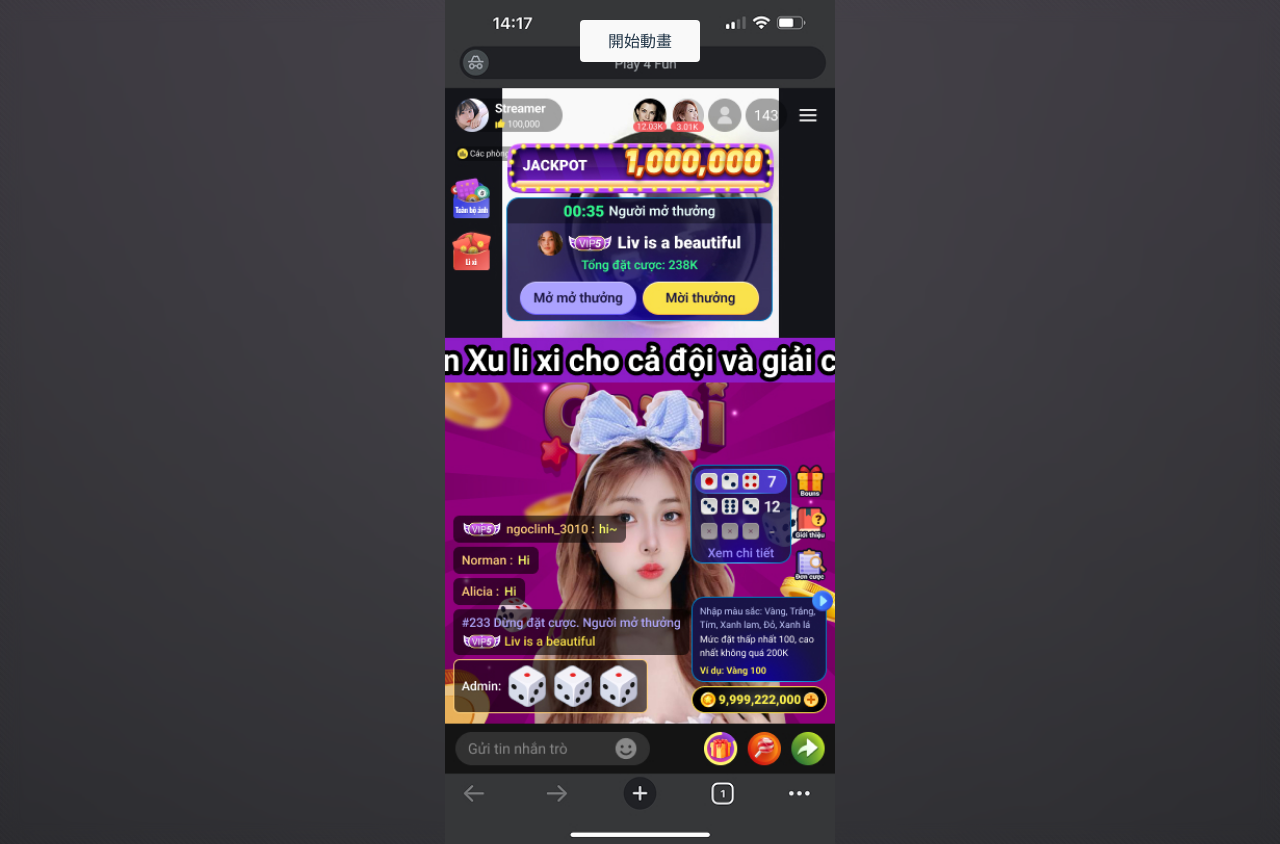
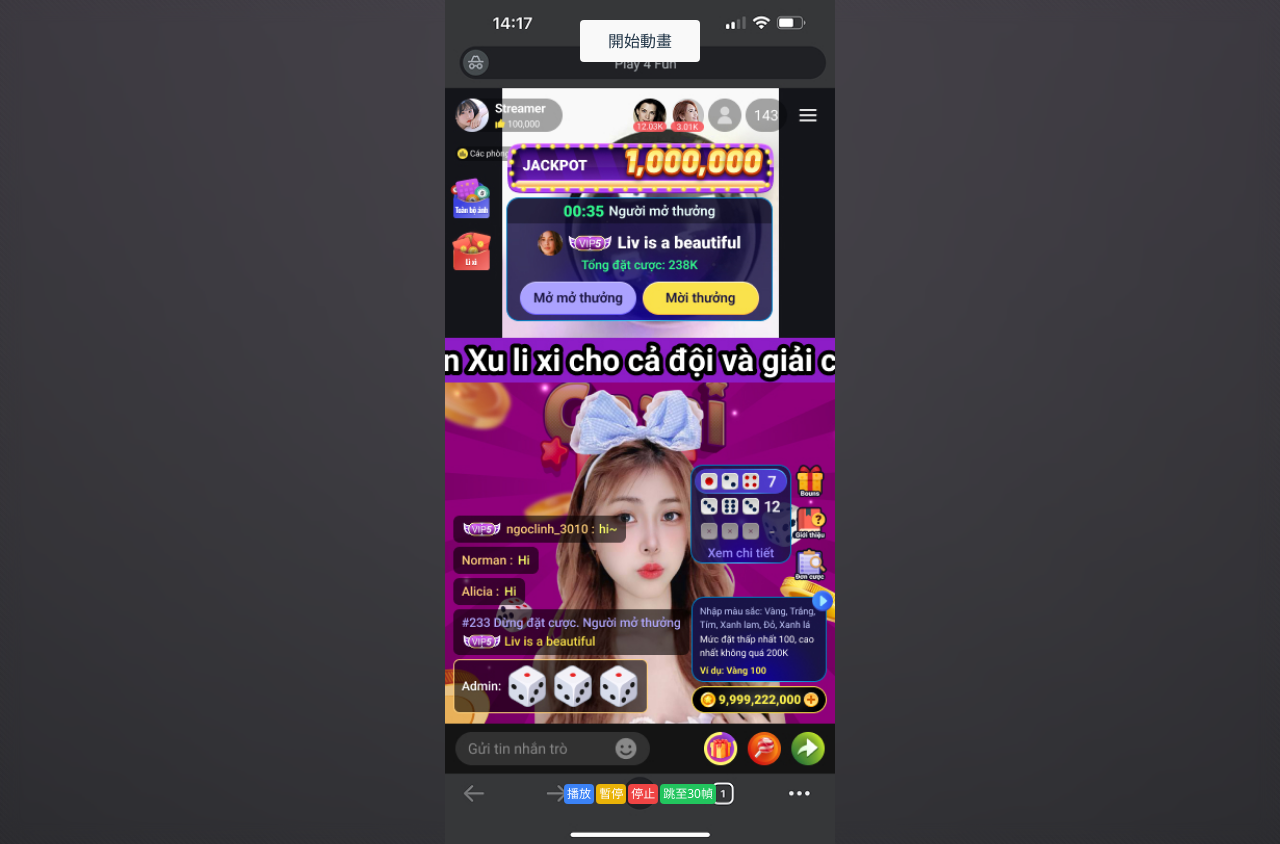
Before and after one commit to a23246542/bonus-demo, a React (Vite) app: page / in a window 1280 px wide. Built offline with nearby package versions, Linux system fonts and the light colour scheme.

Commit message:
feat: add manual control for Lottie animations with play, pause, stop, and seek functions

```diff
--- a/src/components/AnimationDemo.tsx
+++ b/src/components/AnimationDemo.tsx
@@ -1,4 +1,4 @@
-import React, { useCallback, useMemo } from "react";
+import React, { useCallback, useMemo, useRef } from "react";
 import {
   motion,
   useAnimationControls,
@@ -6,7 +6,7 @@ import {
   AnimationControls,
 } from "framer-motion";
 import BonusBackground from "./BonusBackground";
-import LottieOverlay from "./LottieOverlay";
+import LottieOverlay, { LottieControlsRef } from "./LottieOverlay";
 import DiceGroup from "./DiceGroup";
 import AmountDisplay from "./AmountDisplay";
 import jackpotBg from "../assets/JACKPOT.jpg";
@@ -91,6 +91,9 @@ const AnimationDemo: React.FC = () => {
   const lottieControls = useAnimationControls();
   const amountControls = useAnimationControls();
 
+  // 內部管理 Lottie ref
+  const lottieRef = useRef<LottieControlsRef>(null);
+
   // 建立控制器映射
   const controlsMap = useMemo<Record<ComponentType, AnimationControls>>(
     () => ({
@@ -162,6 +165,11 @@ const AnimationDemo: React.FC = () => {
         try {
           await controls.lottie.start("visible");
           console.log("Lottie動畫已啟動");
+
+          // 在這裡手動播放 Lottie 動畫
+          if (lottieRef.current) {
+            lottieRef.current.play();
+          }
         } catch (err) {
           console.error("Lottie動畫啟動失敗:", err);
           throw err;
@@ -192,6 +200,31 @@ const AnimationDemo: React.FC = () => {
       startSequence(); // 開始動畫序列
     }, 50);
   }, [resetSequence, startSequence, apertureControls]);
+
+  // 手動控制 Lottie 動畫的函式
+  const playLottie = useCallback(() => {
+    if (lottieRef.current) {
+      lottieRef.current.play();
+    }
+  }, []);
+
+  const pauseLottie = useCallback(() => {
+    if (lottieRef.current) {
+      lottieRef.current.pause();
+    }
+  }, []);
+
+  const stopLottie = useCallback(() => {
+    if (lottieRef.current) {
+      lottieRef.current.stop();
+    }
+  }, []);
+
+  const seekLottie = useCallback((frame: number) => {
+    if (lottieRef.current) {
+      lottieRef.current.seek(frame);
+    }
+  }, []);
 
   const appStyle = {
     backgroundImage: `url(${jackpotBg})`,
@@ -264,7 +297,11 @@ const AnimationDemo: React.FC = () => {
             animate={lottieControls}
             variants={lottieVariants}
           >
-            <LottieOverlay isVisible={true} onAnimationComplete={undefined} />
+            <LottieOverlay
+              ref={lottieRef}
+              isVisible={true}
+              onAnimationComplete={() => console.log("Lottie 動畫播放完成")}
+            />
           </motion.div>
           {/* )} */}
           {/* </AnimatePresence> */}
@@ -310,6 +347,34 @@ const AnimationDemo: React.FC = () => {
         {/* </AnimatePresence> */}
       </div>
 
+      {/* Lottie 控制按鈕 */}
+      <div className="absolute bottom-40 left-0 right-0 mx-auto flex justify-center gap-2">
+        <button
+          onClick={playLottie}
+          className="text-xs px-2 py-1 bg-blue-500 text-white rounded"
+        >
+          播放
+        </button>
+        <button
+          onClick={pauseLottie}
+          className="text-xs px-2 py-1 bg-yellow-500 text-white rounded"
+        >
+          暫停
+        </button>
+        <button
+          onClick={stopLottie}
+          className="text-xs px-2 py-1 bg-red-500 text-white rounded"
+        >
+          停止
+        </button>
+        <button
+          onClick={() => seekLottie(30)}
+          className="text-xs px-2 py-1 bg-green-500 text-white rounded"
+        >
+          跳至30幀
+        </button>
+      </div>
+
       {/* 動畫完成後顯示重設按鈕 */}
       {isComplete && (
         <button
--- a/src/components/LottieOverlay.tsx
+++ b/src/components/LottieOverlay.tsx
@@ -1,6 +1,19 @@
-import React, { useState, useCallback } from "react";
+import React, {
+  useState,
+  useCallback,
+  useEffect,
+  forwardRef,
+  useImperativeHandle,
+} from "react";
 import { DotLottieReact } from "@lottiefiles/dotlottie-react";
-import { motion, Variants } from "framer-motion";
+
+// 定義控制器方法的介面
+export interface LottieControlsRef {
+  play: () => void;
+  pause: () => void;
+  stop: () => void;
+  seek: (frame: number) => void;
+}
 
 interface LottieOverlayProps {
   isVisible: boolean;
@@ -11,23 +24,47 @@ interface LottieOverlayProps {
 const LOTTIE_URL =
   "https://lottie.host/03c77dbb-2ad6-4143-8ce6-4f2db003e207/JubKD5Ylvk.lottie";
 
-// Lottie 元件的動畫 variants
-export const lottieVariants: Variants = {
-  hidden: { opacity: 0, scale: 0.9 },
-  visible: {
-    opacity: 1,
-    scale: 1,
-    transition: { duration: 1.0, ease: "easeOut" },
+/** Lottie 疊加動畫，僅播放一次並處理載入錯誤 */
+const LottieOverlay = forwardRef<LottieControlsRef, LottieOverlayProps>(
+  ({ isVisible, onAnimationStart, onAnimationComplete }, ref) => {
+    const [hasError, setHasError] = useState(false);
+    const [isLoaded, setIsLoaded] = useState(false);
+    const [dotLottieInstance, setDotLottieInstance] = useState<any>(null);
+
+    // 將控制方法暴露給父元件
+    useImperativeHandle(
+      ref,
+      () => ({
+        play: () => {
+          if (dotLottieInstance) {
+            dotLottieInstance.play();
+          }
         },
-};
+        pause: () => {
+          if (dotLottieInstance) {
+            dotLottieInstance.pause();
+          }
+        },
+        stop: () => {
+          if (dotLottieInstance) {
+            dotLottieInstance.stop();
+          }
+        },
+        seek: (frame: number) => {
+          if (dotLottieInstance) {
+            dotLottieInstance.setFrame(frame);
+          }
+        },
+      }),
+      [dotLottieInstance]
+    );
 
-/** Lottie 疊加動畫，僅播放一次並處理載入錯誤 */
-const LottieOverlay: React.FC<LottieOverlayProps> = ({
-  isVisible,
-  onAnimationStart,
-  onAnimationComplete,
-}) => {
-  const [hasError, setHasError] = useState(false);
+    // 當獲取到 dotLottie 實例時的回調函式
+    const dotLottieRefCallback = useCallback((lottieInstance: unknown) => {
+      if (lottieInstance) {
+        setDotLottieInstance(lottieInstance);
+      }
+    }, []);
 
     const handleAnimationStart = useCallback(() => {
       if (onAnimationStart) {
@@ -35,15 +72,21 @@ const LottieOverlay: React.FC<LottieOverlayProps> = ({
       }
     }, [onAnimationStart]);
 
-  const handleAnimationComplete = useCallback(() => {
-    if (onAnimationComplete) {
+    // 使用 useEffect 監聽載入事件並模擬動畫完成事件
+    useEffect(() => {
+      if (isLoaded && onAnimationComplete) {
+        // 預設 lottie 動畫約 1000-2000ms，這裡模擬動畫結束事件
+        const timer = setTimeout(() => {
           onAnimationComplete();
+        }, 1500);
+
+        return () => clearTimeout(timer);
       }
-  }, [onAnimationComplete]);
+    }, [isLoaded, onAnimationComplete]);
 
+    // 處理動畫載入錯誤的顯示
     if (!isVisible) return null;
     if (hasError) {
-    // 提供視覺反饋但不影響整體動畫流程
       return (
         <div
           style={{
@@ -76,11 +119,15 @@ const LottieOverlay: React.FC<LottieOverlayProps> = ({
           maxWidth: 400,
           pointerEvents: "none",
         }}
-      onLoad={handleAnimationStart}
-      // onComplete={handleAnimationComplete}
+        onLoad={() => {
+          setIsLoaded(true);
+          handleAnimationStart();
+        }}
         onError={() => setHasError(true)}
+        dotLottieRefCallback={dotLottieRefCallback}
       />
     );
-};
+  }
+);
 
 export default LottieOverlay;
```
Lines whose indentation alone changed are shown as unchanged.
